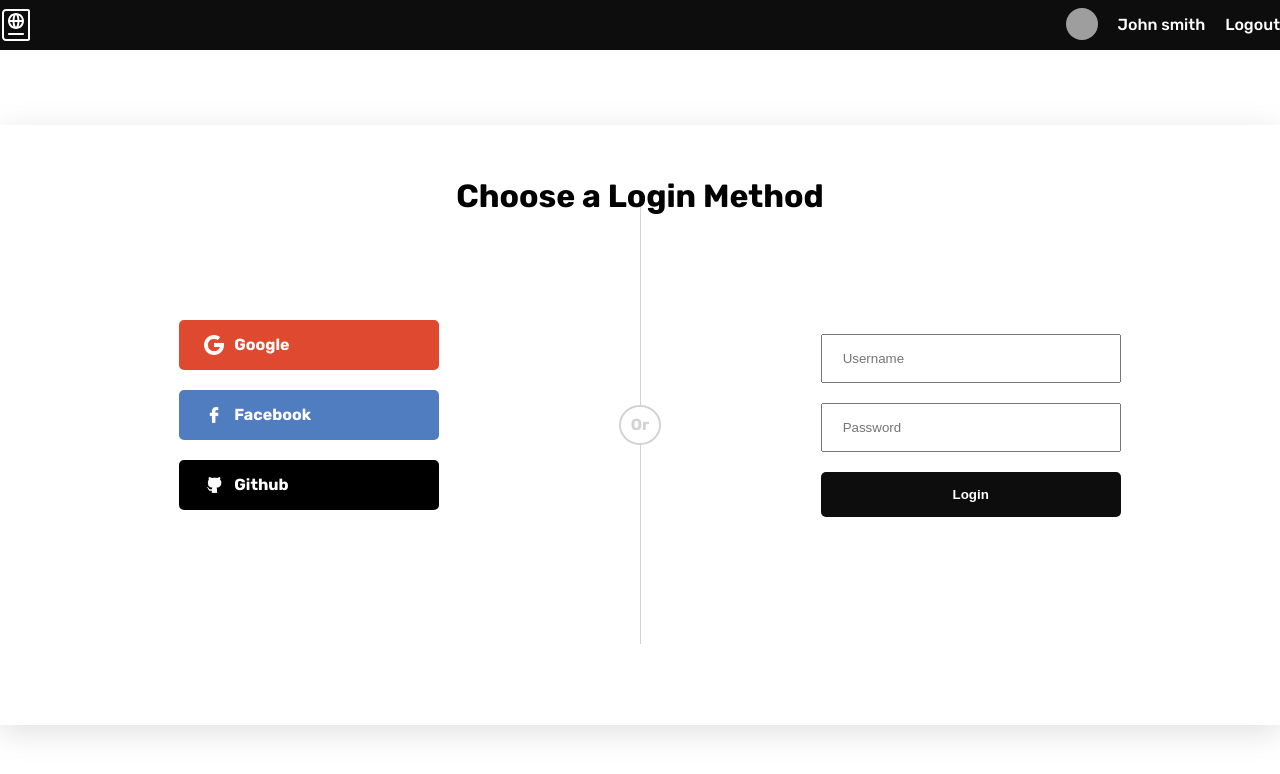
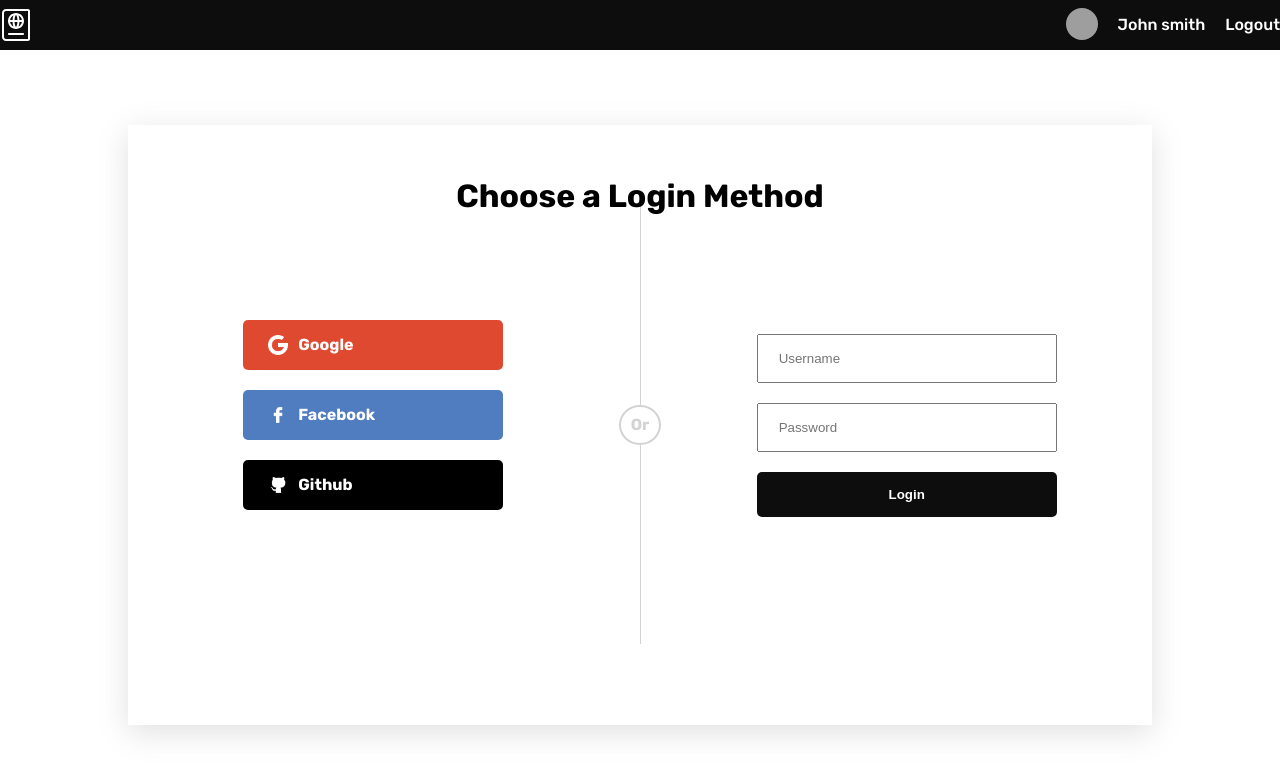
Before and after one commit to r-ILIASS/react-passport-js, a React (Create React App) app: page /login in a window 1280 px wide. Shown: the top 774 px of the page. Built offline with nearby package versions, Linux system fonts and the light colour scheme; grey boxes are pictures that could not be loaded.

Commit message:
feat: add react-router-dom routes

```diff
--- a/package.json
+++ b/package.json
@@ -8,6 +8,7 @@
     "@testing-library/user-event": "^13.5.0",
     "react": "^17.0.2",
     "react-dom": "^17.0.2",
+    "react-router-dom": "^6.2.1",
     "react-scripts": "5.0.0",
     "web-vitals": "^2.1.4"
   },
--- a/src/App.js
+++ b/src/App.js
@@ -1,3 +1,5 @@
+import { Routes, Route, Navigate } from "react-router-dom";
+
 import Navbar from "./components/Navbar";
 import Home from "./pages/Home";
 import Post from "./pages/Post";
@@ -6,13 +8,20 @@
 import "./app.css";
 
 function App() {
+  const user = false;
+
   return (
-    <div>
+    <>
       <Navbar />
-      {/* <Home /> */}
-      {/* <Post /> */}
-      <Login />
-    </div>
+      <Routes>
+        <Route path="/" element={<Home />}></Route>
+        <Route
+          path="/login"
+          element={user ? <Navigate to="/" /> : <Login />}
+        ></Route>
+        <Route path="/post/:id" element={<Post />}></Route>
+      </Routes>
+    </>
   );
 }
 
--- a/src/app.css
+++ b/src/app.css
@@ -146,7 +146,7 @@
 }
 
 .loginWrapper {
-  width: 100%;
+  width: 80%;
   height: 80%;
   box-shadow: rgba(100, 100, 111, 0.2) 0px 7px 29px 0px;
 
--- a/src/index.js
+++ b/src/index.js
@@ -1,12 +1,15 @@
 import React from "react";
 import ReactDOM from "react-dom";
+import { BrowserRouter } from "react-router-dom";
 import App from "./App";
 
 import "./index.css";
 
 ReactDOM.render(
-  <React.StrictMode>
-    <App />
-  </React.StrictMode>,
+  <BrowserRouter>
+    <React.StrictMode>
+      <App />
+    </React.StrictMode>
+  </BrowserRouter>,
   document.getElementById("root")
 );
```
Also changed, not shown: 1 other file (tests, documents, lock files or other folders).
